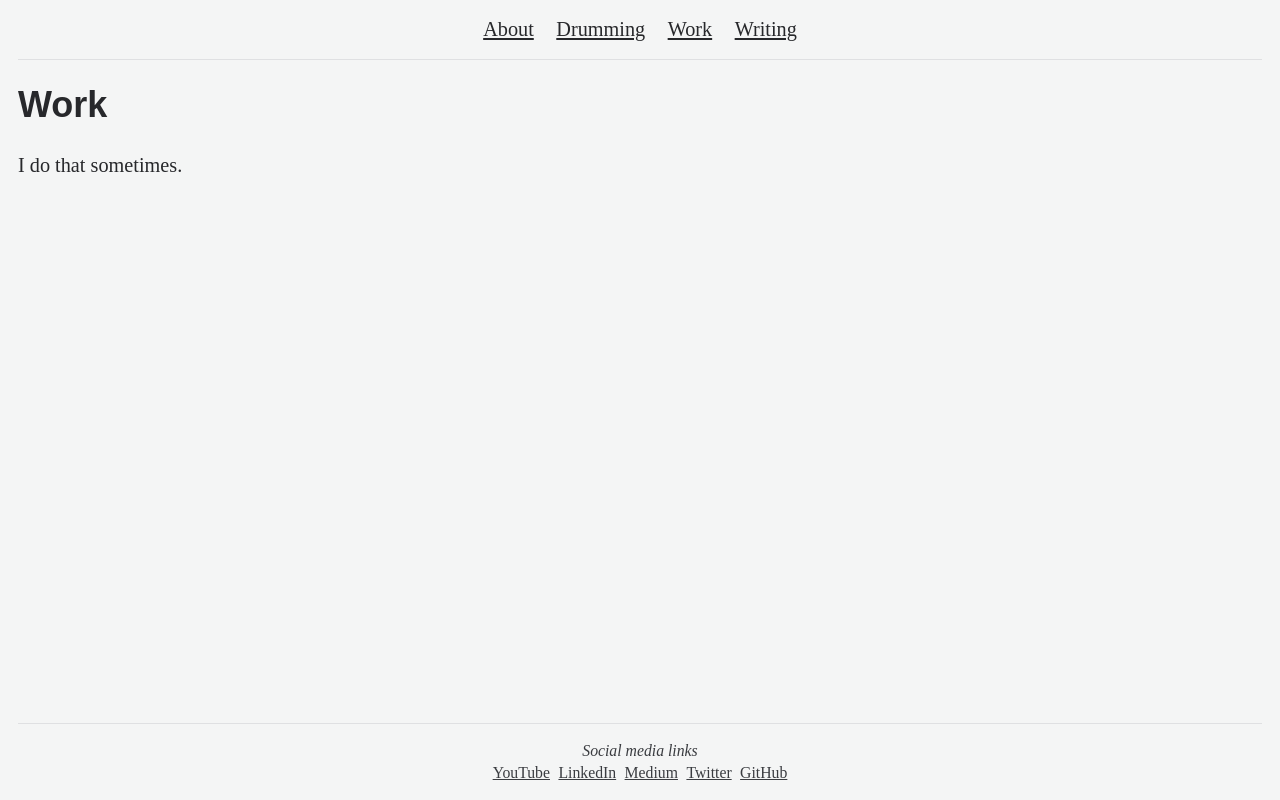
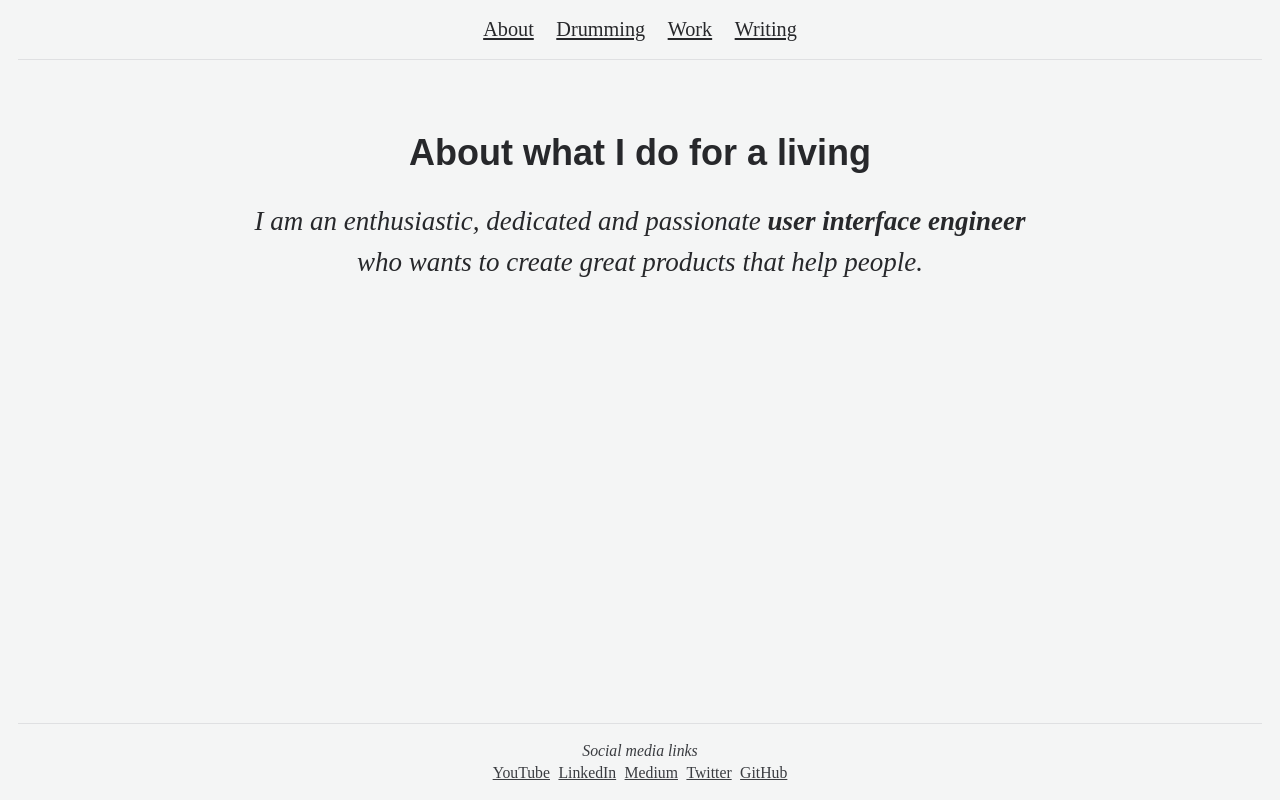
Before and after one commit to pentzzsolt/pentzzsolt.github.io, an Eleventy site: page work/index.html in a window 1280 px wide. Built offline with nearby package versions, Linux system fonts and the light colour scheme; Eleventy itself is replaced by a stand-in of ours; files that its build step writes are made by us from their sources.

Commit message:
Add work intro

```diff
--- a/styles.css
+++ b/styles.css
@@ -156,6 +156,18 @@ p {
   color: rgba(var(--focus));
 }
 
+.work {
+  margin-top: 4rem;
+  text-align: center;
+}
+
+.work__lead {
+  font-size: 1.25rem;
+  font-style: italic;
+  margin-inline: auto;
+  max-width: 60ch;
+}
+
 @media screen and (min-width: 40em) {
   .intro {
     display: grid;
@@ -164,6 +176,10 @@ p {
       "lead lead lead lead lead lead"
       ". text text text text .";
     grid-template-columns: repeat(6, 1fr);
+  }
+  .work__lead {
+    font-size: 1.5rem;
+    margin-bottom: 4rem;
   }
 }
 
--- a/work/index.html
+++ b/work/index.html
@@ -4,5 +4,12 @@ title: Work
 description: Information about Zsolt's professional career in the digital product development industry.
 tags: menuitem
 ---
-<h1>Work</h1>
-<p>I do that sometimes.</p>
+<div class="work">
+  <h1>About what I do for a living</h1>
+  <p class="work__lead">I am an enthusiastic, dedicated and passionate <strong>user interface engineer</strong> who wants to create great products that help people.</p>
+  <!--ul class="work__list">
+    <li><a href="#!">My experience</a></li>
+    <li><a href="#!">My open source projects</a></li>
+    <li><a href="#!">My reading list</a></li>
+  </ul-->
+</div>
```
